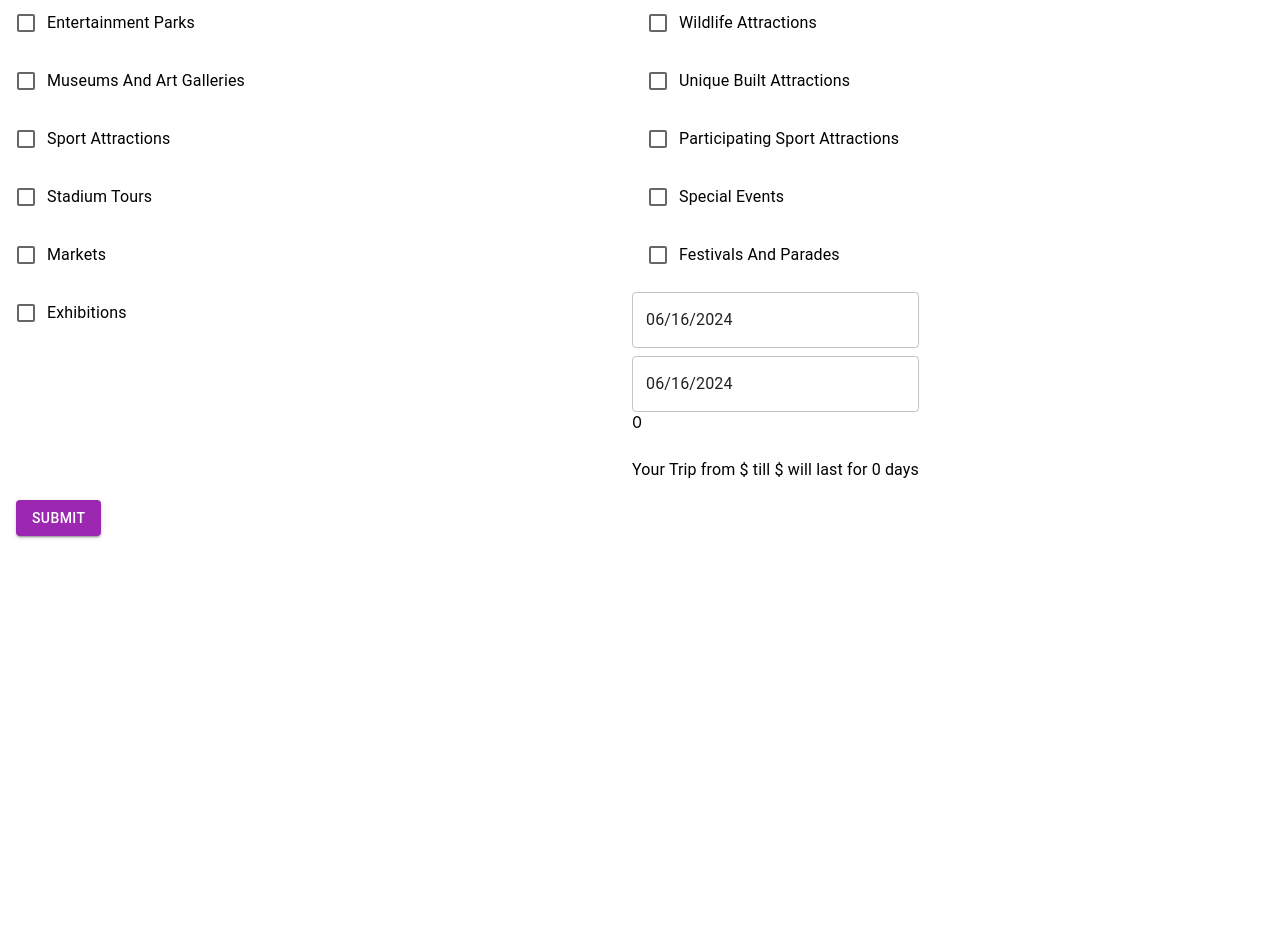
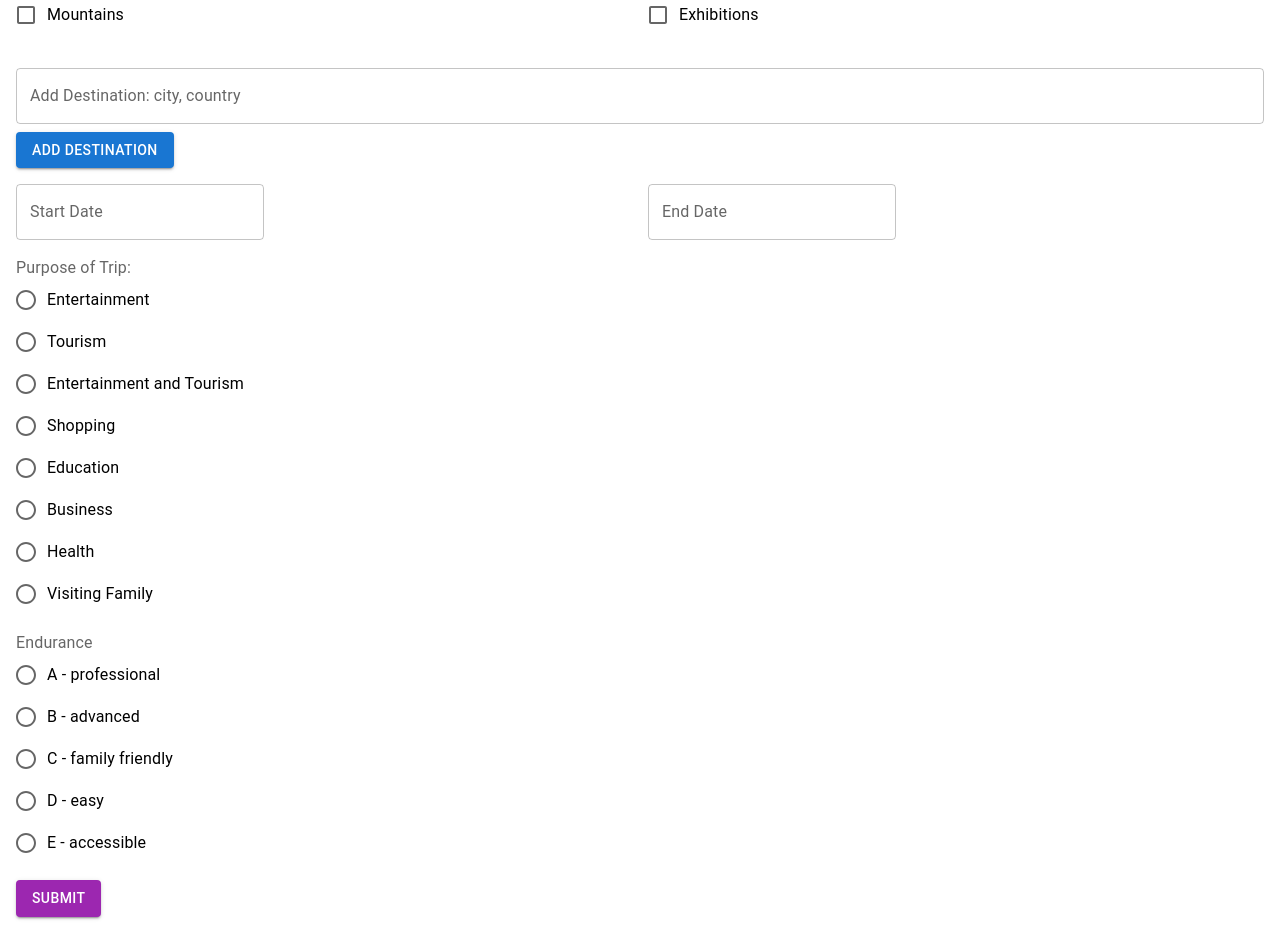
Before and after one commit to YaelGluskin/Practicom-dbt, a React (Create React App) app in the folder frontend/: page /questionnaire in a window 1280 px wide. Shown: the part 480-1413 px from the top of the page. Before the commit the page ends 1032 px from the top, so only its background shows below. Built offline with nearby package versions, Linux system fonts and the light colour scheme.

Commit message:
feat: Add the other feachers of the Questionnaire

```diff
--- a/frontend/src/features/Questionnaire/Questionnaire.js
+++ b/frontend/src/features/Questionnaire/Questionnaire.js
@@ -1,21 +1,14 @@
 import React, { useState } from 'react';
 import {
-    Box,
-    Checkbox,
-    FormControlLabel,
-    TextField,
-    Button,
-    Typography,
-    Grid
+    Box, RadioGroup, Radio, Checkbox, FormControlLabel,TextField,
+    Button, FormControl, FormLabel, Typography, Grid, IconButton
 } from '@mui/material';
 import { useNavigate } from 'react-router-dom';
-
 import { DatePicker } from '@mui/x-date-pickers/DatePicker'; // Import the DatePicker component
 import { AdapterDayjs } from '@mui/x-date-pickers/AdapterDayjs'; // Import the AdapterDayjs component
 import { LocalizationProvider } from '@mui/x-date-pickers/LocalizationProvider'; // Import the LocalizationProvider component
-import { DemoContainer, DemoItem } from '@mui/x-date-pickers/internals/demo';
-import { DateRangePicker } from '@mui/x-date-pickers-pro/DateRangePicker';
 import dayjs from 'dayjs'; // Import the dayjs library
+import CloseIcon from '@mui/icons-material/Close';
 
 const preferences = [ // Define the preferences array
     "Limit Live Event",
@@ -27,31 +20,30 @@ const preferences = [ // Define the preferences array
     "Caves",
     "Cliffs",
     "Mountains",
-    "Waterfalls",
-    "Islands",
-    "Forest",
-    "Entertainment Parks",
-    "Wildlife Attractions",
-    "Museums And Art Galleries",
-    "Unique Built Attractions",
-    "Sport Attractions",
-    "Participating Sport Attractions",
-    "Stadium Tours",
-    "Special Events",
-    "Markets",
-    "Festivals And Parades",
+    // "Waterfalls",
+    // "Islands",
+    // "Forest",
+    // "Entertainment Parks",
+    // "Wildlife Attractions",
+    // "Museums And Art Galleries",
+    // "Unique Built Attractions",
+    // "Sport Attractions",
+    // "Participating Sport Attractions",
+    // "Stadium Tours",
+    // "Special Events",
+    // "Markets",
+    // "Festivals And Parades",
     "Exhibitions"
 ];
 
 const Questionnaire = () => {
     const [selectedPreferences, setSelectedPreferences] = useState([]);
-    // const [keywords, setKeywords] = useState([]);
-    // const [keywordInput, setKeywordInput] = useState('');
+    const [keywords, setKeywords] = useState([]);
+    const [keywordInput, setKeywordInput] = useState('');
+
     const navigate = useNavigate(); // Add the useNavigate hook to navigate to the new article form
-    const [startDate, setStartDate] = useState(dayjs()); // Add the startDate state variable
-    const [endDate, setEndDate] = useState(dayjs()); // Add the endDate state variable
-    const formattedStartDate = startDate ? startDate.toLocaleDateString : '';
-    const formattedEndDate = endDate ? endDate.toLocaleDateString : '';
+    const [startDate, setStartDate] = useState(null); // Add the startDate state variable
+    const [endDate, setEndDate] = useState(null); // Add the endDate state variable
 
     const handleCheckboxChange = (event) => { // Define the handleCheckboxChange function
         const { value } = event.target;
@@ -62,41 +54,91 @@ const Questionnaire = () => {
         );
     };
 
-    function Label({ componentName, valueType, isProOnly }) {
-        const content = (
-            <span>
-                <strong>{componentName}</strong> for {valueType} editing
-            </span>
-        );
+    const handleKeywordChange = (event) => { // Define the handleKeywordChange function
+        setKeywordInput(event.target.value);
+    };
+
+    const handleAddKeyword = () => {
+        if (keywords.length < 10 && keywordInput) { // Add the keyword to the keywords array
+            setKeywords((prev) => [...prev, keywordInput]); // Add the keyword to the keywords array
+            setKeywordInput(''); // Clear the keyword input field
         }
+    };
+    const handleDelete = (index) => { // Handle the deletion of a keyword
+        const newKeywords = keywords.filter((_, i) => i !== index);
+        setKeywords(newKeywords);
+    };
 
-    // const handleKeywordChange = (event) => {
-    //     setKeywordInput(event.target.value);
-    // };
 
-    // const handleAddKeyword = () => {
-    //     if (keywords.length < 10 && keywordInput) { // Add the keyword to the keywords array
-    //         setKeywords((prev) => [...prev, keywordInput]); // Add the keyword to the keywords array
-    //         setKeywordInput(''); // Clear the keyword input field
-    //     }
-    // };
 
-    const handleSubmit = (event) => {
+
+
+    const [selectedPurpose, setSelectedPurpose] = useState(''); // Purpose state variable and setPurpose function
+    const handlePurposeChange = (event) => { // Handle the purpose change
+        setSelectedPurpose(event.target.value);
+    };
+    const purposes = [ // Purposes array
+        'Entertainment',
+        'Tourism',
+        'Entertainment and Tourism',
+        'Shopping',
+        'Education',
+        'Business',
+        'Health',
+        'Visiting Family',
+    ];
+    const [selectEdendurance, setSelectEdendurance] = useState(''); // SelectEdendurance state variable and setSelectEdendurance function
+    const handleEnduranceChange = (event) => { // Handle the endurance change
+        setSelectEdendurance(event.target.value);
+    };
+    const endurance = [ // Define the endurance array
+        'A - professional',
+        'B - advanced',
+        'C - family friendly',
+        'D - easy',
+        'E - accessible',
+    ];
+    const [budget, setBudget] = useState();  // Add the budget state variable
+
+    const handleSubmit = (event) => { // Define the handleSubmit function
         event.preventDefault(); // Prevent the default form submission
+        if (selectedPurpose && selectedPreferences.length > 0 && keywords.length > 0 && startDate && endDate &&
+            selectEdendurance &&  budget
+         ) { // Check if all fields are filled in
+            if (budget < 1000) {
+                alert('Budget must be at least 1000');
+                return;
+            }
           const formData = { // Create the form data object
+            selectedPurpose, // Add the selected purpose
             selectedPreferences, // Add the selected preferences
-            // keywords // Add the keywords
+            keywords, // Add the keywords
+            startDate,
+            endDate,
+            selectEdendurance,
+            budget
           };
           console.log(formData); // Log the form data
           navigate('/home'); // Navigate to the home page
+        } else {
+          alert('Please fill in all fields before submitting the form.');
+        }
       };
-
     return (
         <Box sx={{ p: 2 }}>
             <Typography variant="h4" gutterBottom>
                 Preferences Questionnaire
             </Typography>
             <form onSubmit={handleSubmit}>
+                <TextField
+                    label="Budget"
+                    type='number'
+                    value={budget}
+                    onChange={(event) => setBudget(event.target.value)}
+                    fullWidth
+                    margin="normal"
+                />
+                <Typography variant="subtitle1">You may choose 3 labels:</Typography>
                 <Grid container spacing={2}>
                     {preferences.map((preference, index) => (
                         <Grid item xs={12} sm={6} key={index}>
@@ -105,15 +147,16 @@ const Questionnaire = () => {
                                     <Checkbox
                                         value={preference}
                                         onChange={handleCheckboxChange}
+                                        disabled={!selectedPreferences.includes(preference) && selectedPreferences.length >= 3}
                                     />
                                 }
                                 label={preference}
                             />
                         </Grid>
                     ))}
-                    {/* {<Grid item xs={12}>
+                    <Grid item xs={12}>
                         <TextField
-                            label="Add Keyword"
+                            label="Add Destination: city, country"
                             value={keywordInput}
                             onChange={handleKeywordChange}
                             fullWidth
@@ -123,86 +166,91 @@ const Questionnaire = () => {
                             variant="contained"
                             color="primary"
                             onClick={handleAddKeyword}
-                            disabled={keywords.length >= 10}
+                            disabled={keywords.length >= 1}
                         >
-                            Add Keyword
+                            Add destination
                         </Button>
                         {keywords.length > 0 && (
                             <Box sx={{ mt: 2 }}>
-                                <Typography variant="subtitle1">Keywords:</Typography>
+                                <Typography variant="subtitle1">Destination:</Typography>
                                 <ul>
                                     {keywords.map((keyword, index) => (
-                                        <li key={index}>{keyword}</li>
+                                        <li key={index}>
+                                            {keyword}
+                                            <IconButton
+                                                aria-label="delete"
+                                                size="small"
+                                                onClick={() => handleDelete(index)}
+                                            >
+                                                <CloseIcon fontSize="small" />
+                                            </IconButton>
+                                        </li>
                                     ))}
                                 </ul>
                             </Box>
                         )}
-                    </Grid>} */}
+                    </Grid>
+                    <Grid item xs={12}>
                         <LocalizationProvider dateAdapter={AdapterDayjs}>
-                        <DemoContainer
-                            components={[
-                                'DatePicker',
-                                // 'TimePicker',
-                                // 'DateTimePicker',
-                                'DateRangePicker',
-                                // 'DateTimeRangePicker',
-                            ]}
-                        >
-                            <DemoItem label={<Label componentName="DatePicker" valueType="date" />}>
-                                <DatePicker inputFormat="MM/dd/yyyy" value={startDate} onChange={(newValue) => setStartDate(newValue)} />
-                                <DatePicker inputFormat="MM/dd/yyyy" value={endDate} onChange={(newValue) => setEndDate(newValue)} />
-                                {/* <DateRangePicker
-                                    localeText={{
-                                        start: '',
-                                        end: '',
-                                    }}
-                                /> */}
-
-                            </DemoItem>
-                            {endDate && startDate && (TextDecoderStream = endDate.diff(startDate, 'days'))
-                            &&
-                            `Your Trip from ${startDate.toLocaleDateString}
-                            till ${endDate.toLocaleDateString} will last for ${TextDecoderStream} days`}
-
-
+                            <Grid container spacing={2}>
+                                <Grid item xs={12} sm={6}>
+                                    <DatePicker
+                                        label="Start Date"
+                                        inputFormat="DD/MM/YYYY"
+                                        value={startDate}
+                                        onChange={(newValue) => setStartDate(newValue)}
+                                        minDate={dayjs()}
+                                        renderInput={(params) => <TextField {...params} fullWidth />}
+                                    />
+                                </Grid>
+                                <Grid item xs={12} sm={6}>
+                                    <DatePicker
+                                        label="End Date"
+                                        inputFormat="DD/MM/YYYY"
+                                        value={endDate}
+                                        onChange={(newValue) => setEndDate(newValue)}
+                                        minDate={dayjs()}
+                                        renderInput={(params) => <TextField {...params} fullWidth />}
+                                    />
+                                </Grid>
+                            </Grid>
+                        </LocalizationProvider>
                         {endDate && startDate && (
-                                <Typography variant="subtitle1">
-                                    Your Trip from ${formattedStartDate} till ${formattedEndDate} will last for {TextDecoderStream} days
+                            <Typography variant="body1" sx={{ mt: 2 }}>
+                                Your trip from {startDate.format('DD/MM/YYYY')} till {endDate.format('DD/MM/YYYY')} will last for {endDate.diff(startDate, 'days')} days.
                             </Typography>
                         )}
-
-
-                            {/* <DemoItem label={<Label componentName="TimePicker" valueType="time" />}>
-                                <TimePicker />
-                            </DemoItem> */}
-
-                            {/* <DemoItem label={<Label componentName="DatePicker" valueType="date" />}
-                            >
-                                <DateTimePicker />
-                            </DemoItem> */}
-
-
-
-                            {/* <DemoItem
-                                label={
-                                    <Label
-                                        componentName="DateRangePicker"
-                                        valueType="date range"
-                                        isProOnly
+                    </Grid>
+                    <Grid item xs={12}>
+                        <FormControl component="fieldset">
+                            <FormLabel component="legend">Purpose of Trip:</FormLabel>
+                            <RadioGroup value={selectedPurpose} onChange={handlePurposeChange}>
+                                {purposes.map((purpose, index) => (
+                                    <FormControlLabel
+                                        key={index}
+                                        value={purpose}
+                                        control={<Radio />}
+                                        label={purpose}
                                     />
-                                }
-                                component="DateRangePicker"
-                            >
-                                <DateRangePicker
-                                    localeText={{
-                                        start: '',
-                                        end: '',
-                                    }}
+                                ))}
+                            </RadioGroup>
+                        </FormControl>
+                    </Grid>
+                    <Grid item xs={12}>
+                        <FormControl component="fieldset">
+                            <FormLabel component="legend">Endurance</FormLabel>
+                            <RadioGroup value={selectEdendurance} onChange={handleEnduranceChange}>
+                                {endurance.map((endurance, index) => (
+                                    <FormControlLabel
+                                        key={index}
+                                        value={endurance}
+                                        control={<Radio />}
+                                        label={endurance}
                                     />
-                            </DemoItem> */}
-
-                        </DemoContainer>
-                    </LocalizationProvider>
+                                ))}
+                            </RadioGroup>
+                        </FormControl>
+                    </Grid>
                     <Grid item xs={12}>
                         <Button
                             variant="contained"
```
Lines whose indentation alone changed are shown as unchanged.
